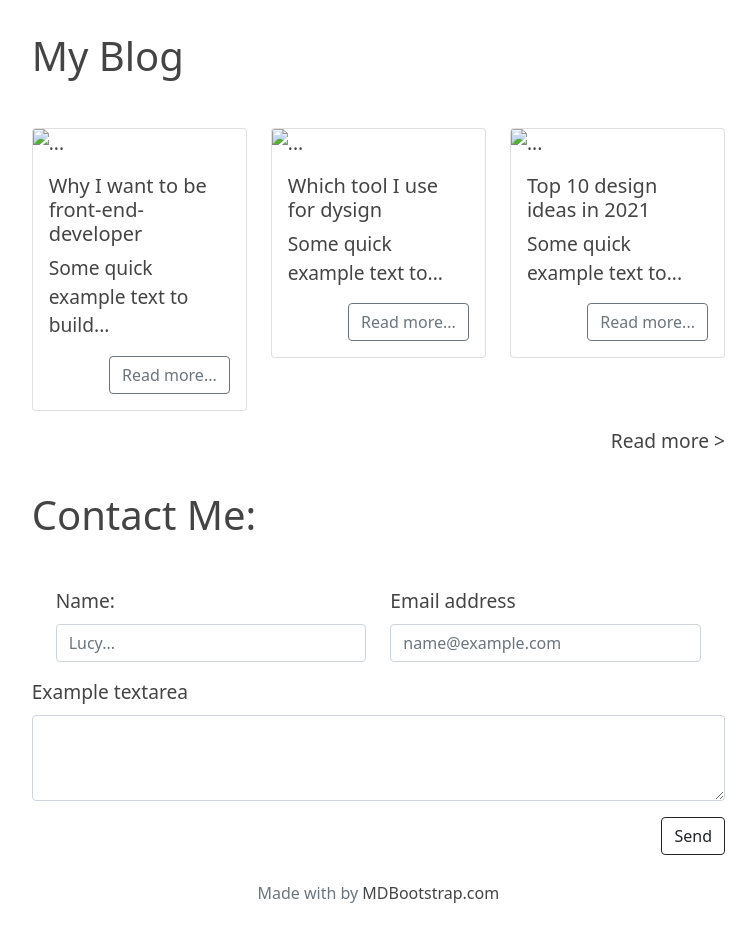
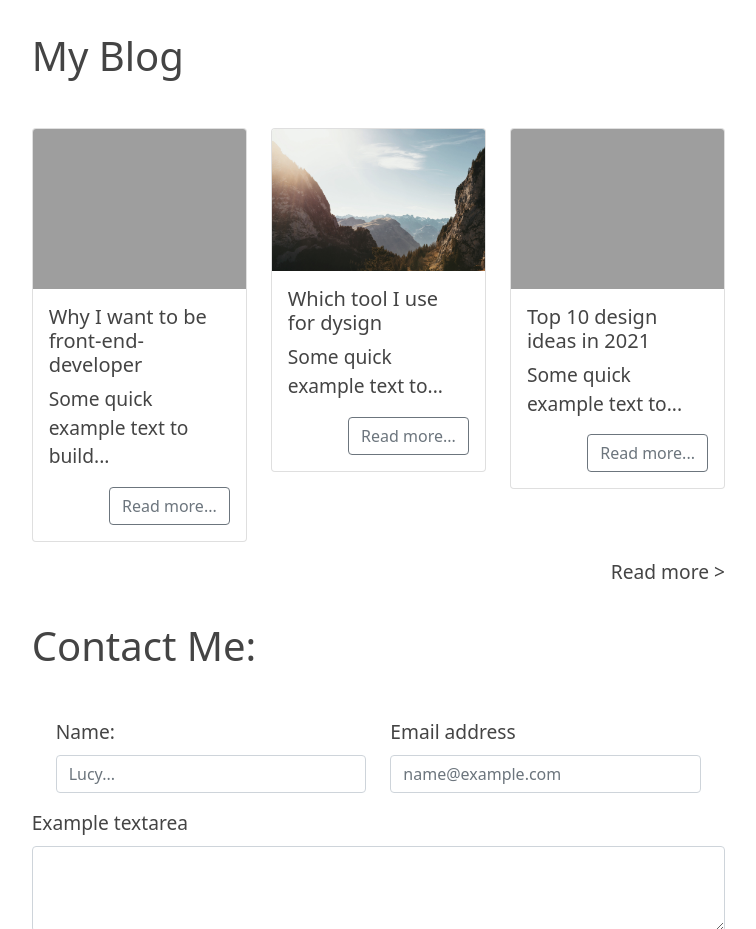
Before and after one commit to Lucy-miyuki/portfolio12.2020, a plain HTML site: page index.html in a window 1280 px wide. Shown: the part 1425-2354 px from the top of the page, without its empty margins (475-1231 px from the left). Before the commit the page ends 2330 px from the top, so only its background shows below. Drawn offline with Linux system fonts and the light colour scheme; the site is published under a folder, as on GitHub Pages, so addresses that start at the root find nothing.

Commit message:
Update index.html

```diff
--- a/index.html
+++ b/index.html
@@ -82,7 +82,7 @@
                         <div class="row">
                             <div class="col-md-4">
                                 <div class="card">
-                                    <img src="/img/blog1.jpg" class="card-img-top" alt="...">
+                                    <img src="img/blog1.jpg" class="card-img-top" alt="...">
                                     <div class="card-body">
                                         <h5 class="card-title">Why I want to be front-end-developer</h5>
                                         <p class="card-text">Some quick example text to build... </p>
@@ -94,7 +94,7 @@
                             </div>
                             <div class="col-md-4">
                                 <div class="card">
-                                    <img src="/img/blog2.jpg" class="card-img-top" alt="...">
+                                    <img src="img/blog2.jpg" class="card-img-top" alt="...">
                                     <div class="card-body">
                                         <h5 class="card-title">Which tool I use for dysign</h5>
                                         <p class="card-text">Some quick example text to...</p>
@@ -106,7 +106,7 @@
                             </div>
                             <div class="col-md-4">
                                 <div class="card" >
-                                    <img src="/img/blog3.jpg" class="card-img-top" alt="...">
+                                    <img src="img/blog3.jpg" class="card-img-top" alt="...">
                                     <div class="card-body">
                                         <h5 class="card-title">Top 10 design ideas in 2021</h5>
                                         <p class="card-text">Some quick example text to...</p>
```
